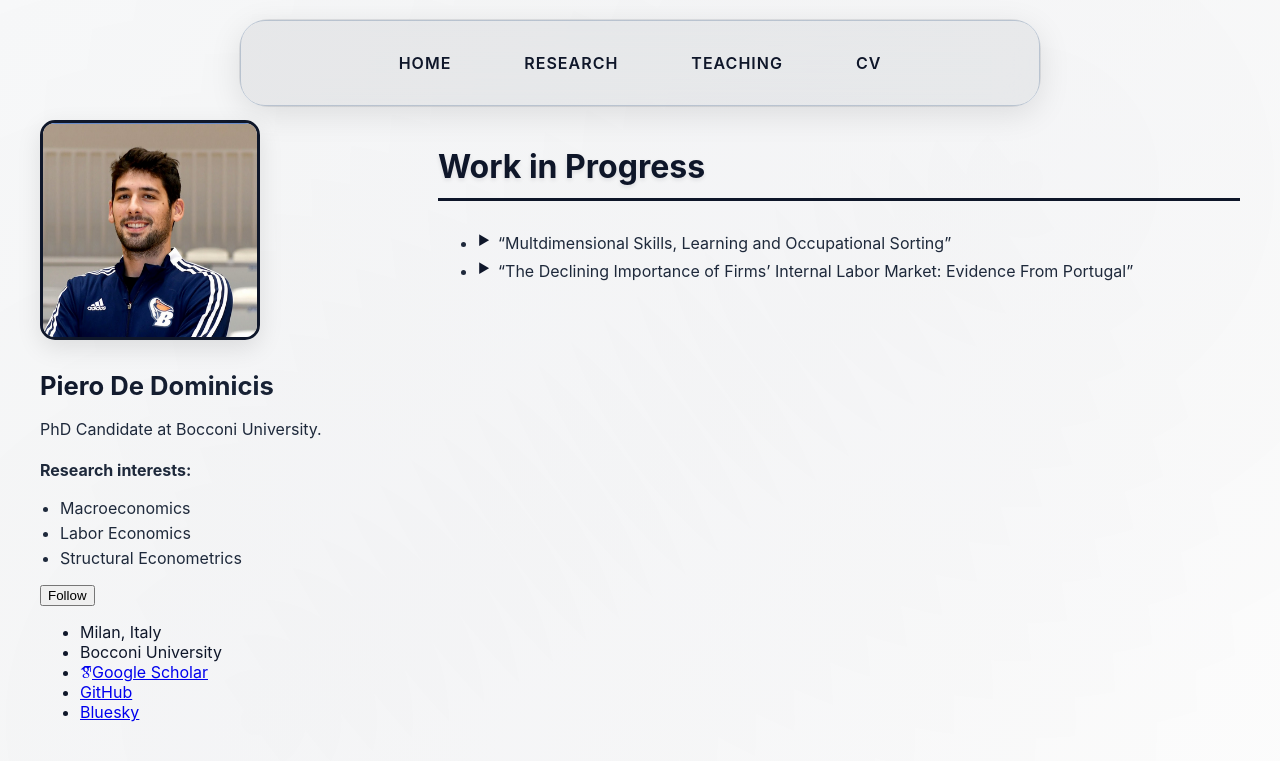
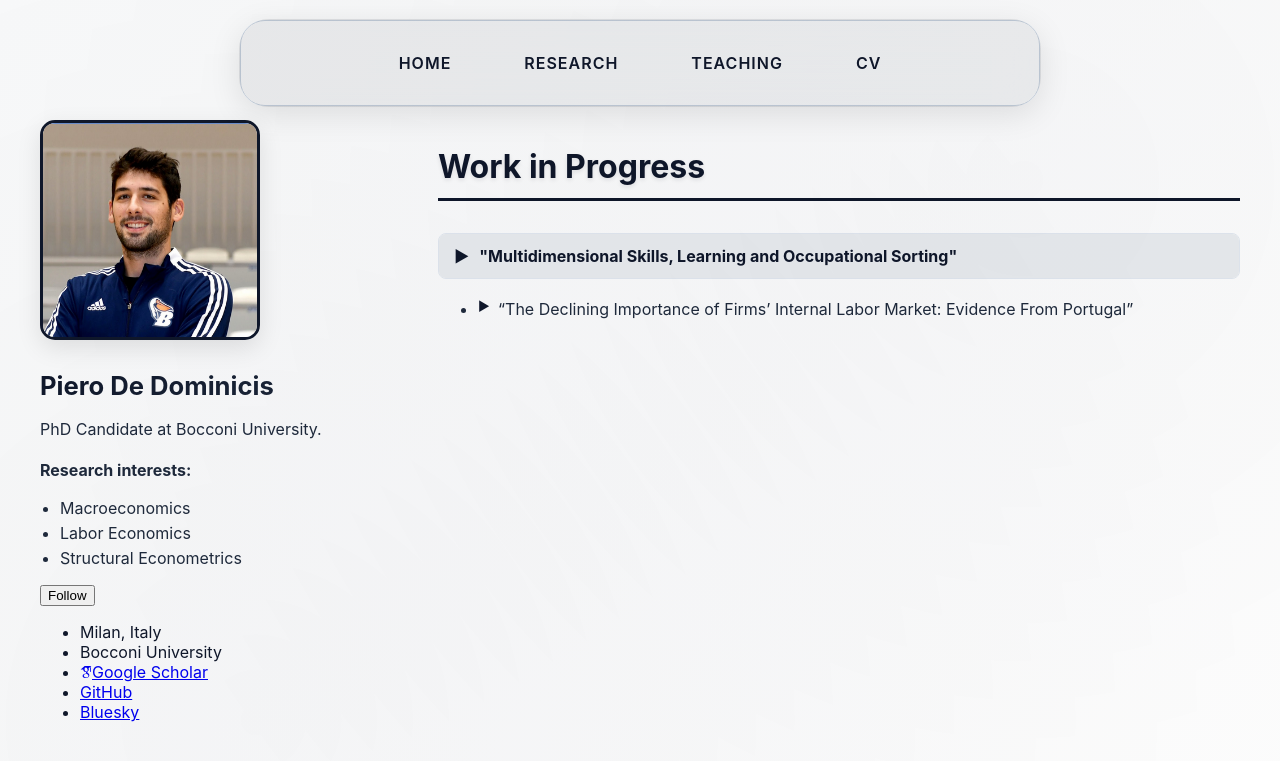
Before and after one commit to peppecon/peppecon.github.io, a Jekyll site: the page built from _pages/research.md, in a window 1280 px wide. Shown: the top 761 px of the page. Built offline with Jekyll 4.4.1, drawn with Linux system fonts in a browser that asks for light colours; some web fonts are replaced; part of the change alters nothing that is shown.

Commit message:
Add expandable abstract with arrow icon to research paper

```diff
--- a/_pages/research.md
+++ b/_pages/research.md
@@ -5,8 +5,62 @@ permalink: /research/
 author_profile: false
 ---
 
+<style>
+.abstract-container {
+  margin: 20px 0;
+  border: 1px solid var(--border-color);
+  border-radius: 8px;
+  overflow: hidden;
+}
+.abstract-header {
+  background-color: var(--tertiary-bg);
+  padding: 12px 15px;
+  cursor: pointer;
+  font-weight: bold;
+  display: flex;
+  align-items: center;
+  gap: 10px;
+  transition: background-color 0.3s ease;
+}
+.abstract-header:hover {
+  background-color: var(--border-color);
+}
+.abstract-header .arrow {
+  transition: transform 0.3s ease;
+}
+.abstract-header.expanded .arrow {
+  transform: rotate(90deg);
+}
+.abstract-content {
+  display: none;
+  padding: 15px;
+  line-height: 1.8;
+  color: var(--text-secondary);
+}
+</style>
 
 ## Work in Progress
 
-- "Multdimensional Skills, Learning and Occupational Sorting"
-- "The Declining Importance of Firms’ Internal Labor Market: Evidence From Portugal"
+<div class="abstract-container">
+  <div class="abstract-header">
+    <span class="arrow">▶</span>
+    <span>"Multidimensional Skills, Learning and Occupational Sorting"</span>
+  </div>
+  <div class="abstract-content">
+    In this paper, I study occupational mobility and wage growth over the life cycle when workers have multidimensional, task-specific skills. Using Portuguese administrative data, I show that occupational mobility is informative of both workers sorting on comparative advantage and workers specializing in specific tasks, suggesting that workers can be mismatched along different dimensions. To understand the implications for wage growth and inequality, I develop a dynamic Roy model in which workers (i) have imperfect information about their multidimensional skills and (ii) accumulate task-specific human capital through work experience. Mismatch in the model arises endogenously as workers sort across occupations based on their beliefs. Estimating the model, I find that skills are positively but not perfectly correlated and that there are large differences in task productivity and returns to task experience across occupations. I show that skill mismatch generates substantial wage costs: workers lose 12% of their realized wage at labor market entry, which declines to 8% after 20 years. Low-skilled workers are disproportionately affected, facing costs twice as large as high-skilled workers throughout the life cycle.
+  </div>
+</div>
+
+- "The Declining Importance of Firms' Internal Labor Market: Evidence From Portugal"
+
+<script>
+document.querySelectorAll('.abstract-header').forEach(header => {
+  header.addEventListener('click', function() {
+    const content = this.nextElementSibling;
+    const isExpanded = content.style.display === 'block';
+
+    content.style.display = isExpanded ? 'none' : 'block';
+    this.classList.toggle('expanded');
+  });
+});
+</script>
```
